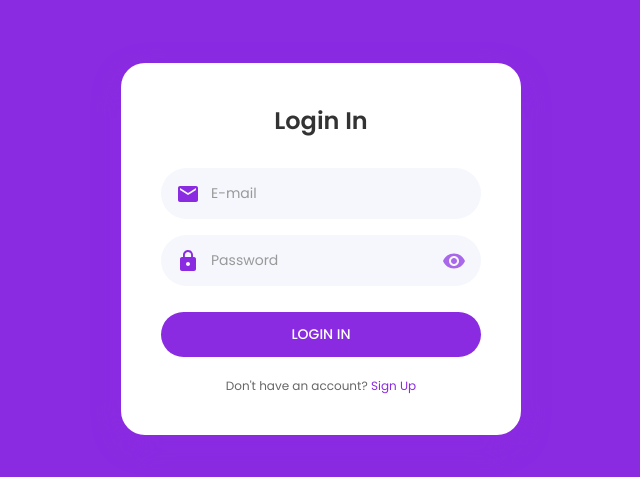
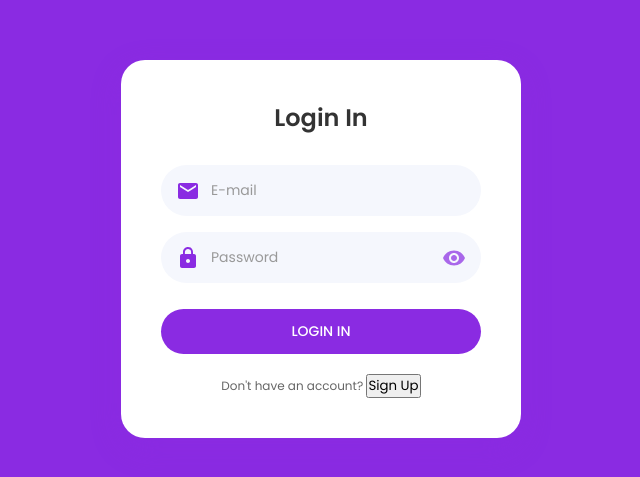
Before and after one commit to kareem-ullah/mern_todo_frontend, a React (Vite) app: page /login in a window 1280 px wide. Shown: the part 151-628 px from the top of the page, without its empty margins (319-959 px from the left). Built offline with nearby package versions, Linux system fonts and the light colour scheme.

Commit message:
updated code

```diff
--- a/Component/Home.jsx
+++ b/Component/Home.jsx
@@ -138,6 +138,7 @@ function Home() {
   };
 
   useEffect(() => {
+    console.log("BACKEND_URL:", BACKEND_URL);
     fetchTodos();
   }, []);
 
--- a/Component/Signup.jsx
+++ b/Component/Signup.jsx
@@ -10,10 +10,12 @@ const Signup = () => {
   const [showPassword, setShowPassword] = useState(false)
   const [agreed, setAgreed] = useState(false)
   const navigate = useNavigate()
+const BACKEND_URL = import.meta.env.VITE_BACKEND_URL;
 
   const handleRegister = async () => {
     try {
-      await axios.post("http://localhost:3001/register", {
+      console.log("BACKEND_URL:", BACKEND_URL);
+      await axios.post(`${BACKEND_URL}/register`, {
         name,
         email,
         password,
@@ -77,7 +79,7 @@ const Signup = () => {
         </form>
 
         <p className="login-link">
-          Already have an account? <a href="/login">Sign in</a>
+          Already have an account? <button onClick={()=> navigate("/login")} >Sign in</button>
         </p>
       </div>
     </div>
--- a/Component/login.jsx
+++ b/Component/login.jsx
@@ -60,7 +60,7 @@ function Login() {
         </form>
 
         <p className="signup-link">
-          Don't have an account? <a href="/signup">Sign Up</a>
+          Don't have an account? <button  onClick={()=>navigate("/signup")}>Sign Up</button>
         </p>
       </div>
     </div>
```
